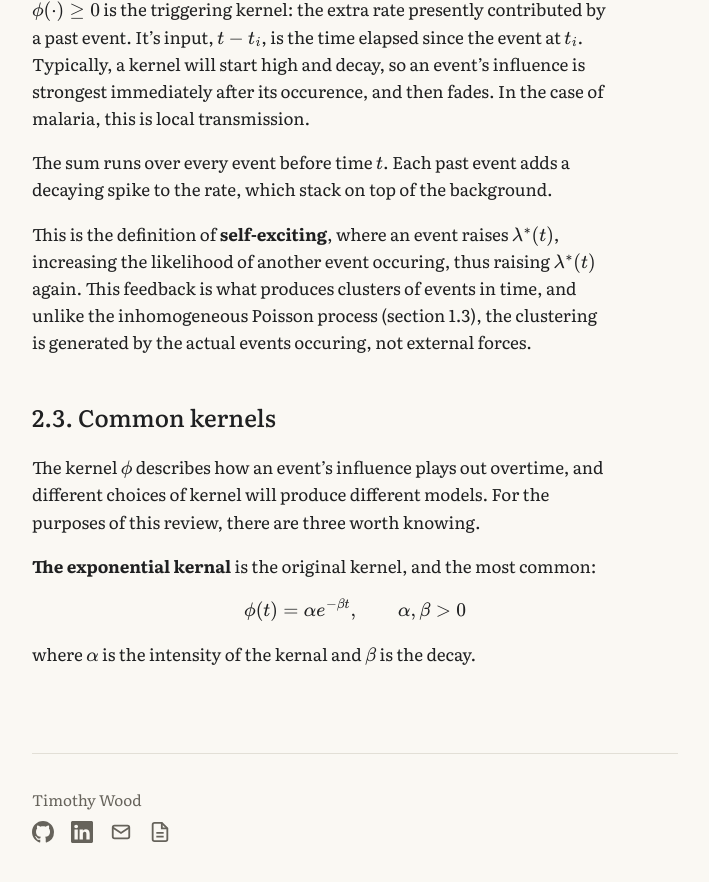
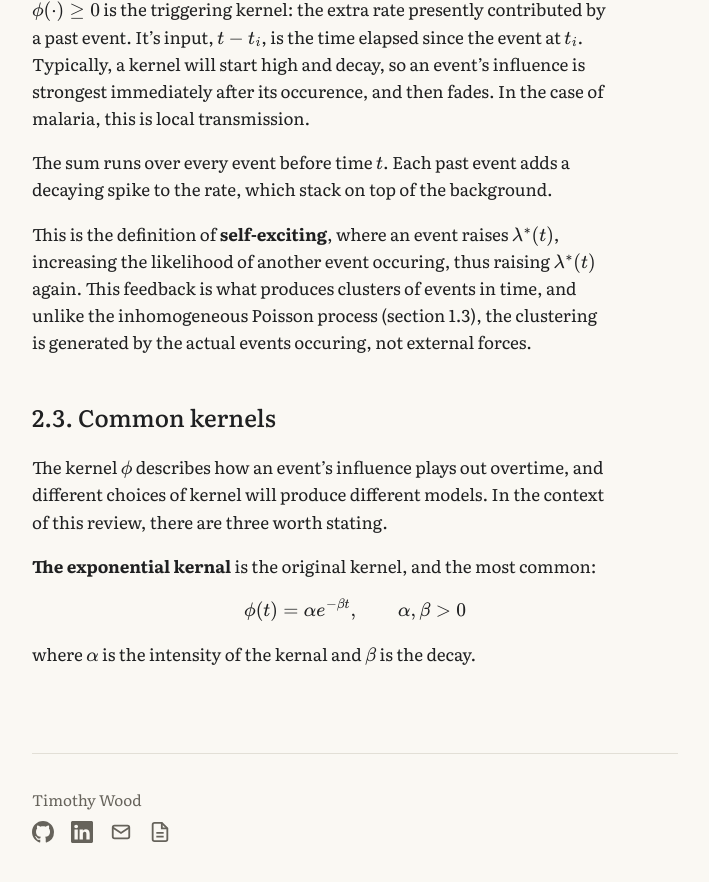
Before and after one commit to timj-wood/timj-wood.github.io, a Jekyll site: the page built from _posts/2026-09-20-hawkes-processes.md, in a window 1280 px wide and 900 px high, scrolled down 4298 px. Shown: the top 882 px of the window, without its empty margins (285-994 px from the left). Built offline with Jekyll 4.4.1, drawn with Linux system fonts in a browser that asks for light colours.

Commit message:
Update 2026-09-20-hawkes-processes.md

```diff
--- a/_posts/2026-09-20-hawkes-processes.md
+++ b/_posts/2026-09-20-hawkes-processes.md
@@ -93,7 +93,7 @@ This is the definition of **self-exciting**, where an event raises $$\lambda^*(t
 
 ## 2.3. Common kernels
 
-The kernel $$\phi$$ describes how an event's influence plays out overtime, and different choices of kernel will produce different models. For the purposes of this review, there are three worth knowing.
+The kernel $$\phi$$ describes how an event's influence plays out overtime, and different choices of kernel will produce different models. In the context of this review, there are three worth stating.
 
 **The exponential kernal** is the original kernel, and the most common:
 
```
